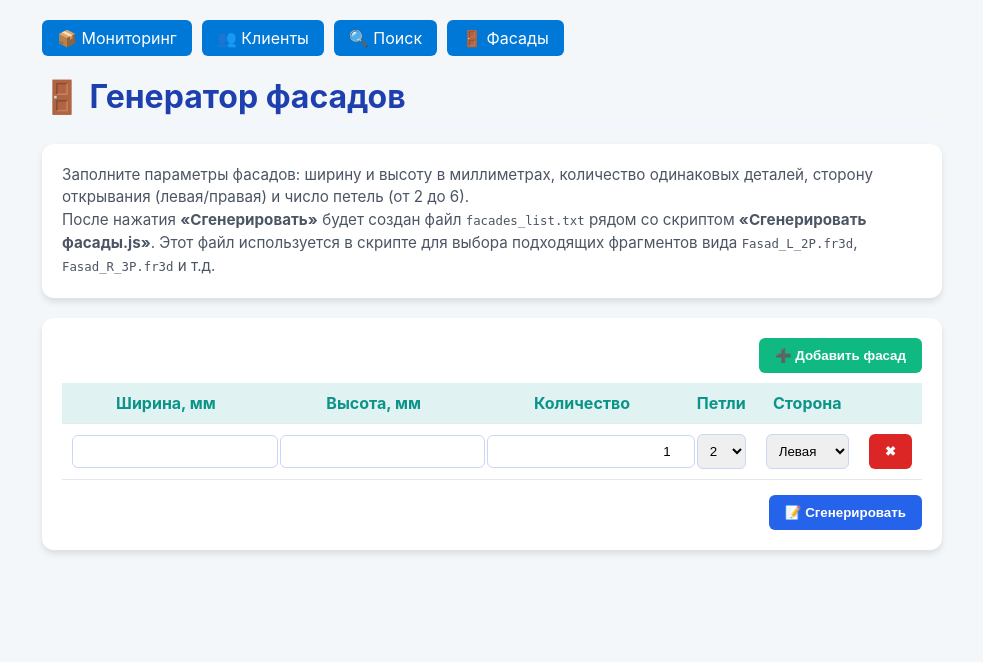
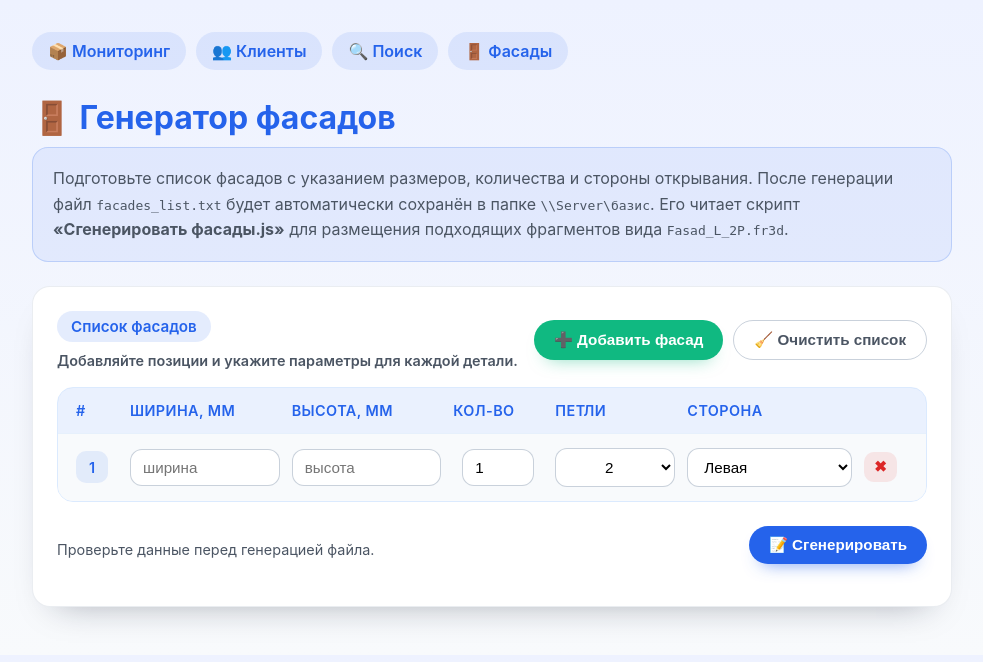
Before and after one commit to evgexa42/Bazis, a Flask app: template templates/fasades.html in a window 1280 px wide. Shown: the top 662 px of the page, without its empty margins (148-1131 px from the left). Run offline with Flask 3, Linux system fonts and the light colour scheme; the template is opened without the code that fills it, so the values that code supplies are empty.

Commit message:
Генерация фасадов
+ изменение fasads.html

```diff
--- a/app.py
+++ b/app.py
@@ -16,7 +16,8 @@ FOLDER_PATH = r"\\SERVER\homag\ПРИСАДКА КЛИЕНТА"  # Путь к
 TELEGRAM_TOKEN = "8367286754:AAGg6IlGCR7Cqz1gukXQuNvByImFp37Z17U"
 CHAT_ID = "703087159"
 CLIENTS_FILE = os.path.join(BASE_DIR, "clients.json")
-FACADES_FILE = os.path.join(BASE_DIR, "facades_list.txt")
+FACADES_DIR = r"\\Server\базис"
+FACADES_FILE = os.path.join(FACADES_DIR, "facades_list.txt")
 
 # === Flask и Telegram ===
 app = Flask(__name__, template_folder=TEMPLATES_DIR)
--- a/templates/fasades.html
+++ b/templates/fasades.html
@@ -5,167 +5,422 @@
 <meta name="viewport" content="width=device-width, initial-scale=1.0">
 <title>Фасады</title>
 <style>
+  :root {
+    color-scheme: light;
+    font-family: 'Inter', 'Segoe UI', system-ui, -apple-system, sans-serif;
+    --primary: #2563eb;
+    --primary-hover: #1d4ed8;
+    --accent: #10b981;
+    --accent-hover: #059669;
+    --danger: #dc2626;
+    --danger-hover: #b91c1c;
+    --surface: #ffffff;
+    --surface-muted: #f1f5f9;
+    --border: #dbeafe;
+    --text-muted: #4b5563;
+  }
+
+  * {
+    box-sizing: border-box;
+  }
+
   body {
-        font-family: 'Inter', Arial, sans-serif;
-        padding: 20px;
-        background: #f4f7f9;
-        color: #333;
-        max-width: 900px;
+    margin: 0;
+    background: linear-gradient(180deg, #eef2ff 0%, #f8fafc 100%);
+    color: #0f172a;
+  }
+
+  .page {
+    max-width: 960px;
     margin: 0 auto;
-        border-radius: 12px;
+    padding: 32px 20px 48px;
   }
+
+  .top-menu {
+    display: flex;
+    gap: 10px;
+    flex-wrap: wrap;
+    margin-bottom: 28px;
+  }
+
+  .top-menu a {
+    text-decoration: none;
+    background: rgba(37, 99, 235, 0.1);
+    color: var(--primary);
+    padding: 9px 16px;
+    border-radius: 999px;
+    font-weight: 600;
+    transition: all 0.25s ease;
+  }
+
+  .top-menu a:hover {
+    background: var(--primary);
+    color: #fff;
+    transform: translateY(-1px);
+  }
+
+  .page-header {
+    margin-bottom: 24px;
+  }
+
   h1 {
-        margin-bottom: 10px;
-        color: #1e40af;
-        border-bottom: 2px solid #eff6ff;
-        padding-bottom: 10px;
+    margin: 0 0 10px;
+    font-size: 2rem;
+    color: var(--primary);
   }
-    .top-menu {
-        margin-bottom: 20px;
+
+  .description {
+    margin: 0;
+    padding: 18px 20px;
+    background: rgba(37, 99, 235, 0.08);
+    border: 1px solid rgba(37, 99, 235, 0.2);
+    border-radius: 16px;
+    line-height: 1.6;
+    color: var(--text-muted);
+  }
+
+  .card {
+    background: var(--surface);
+    border-radius: 18px;
+    padding: 24px;
+    box-shadow: 0 18px 35px -24px rgba(15, 23, 42, 0.4);
+    border: 1px solid rgba(148, 163, 184, 0.2);
+  }
+
+  .card + .card {
+    margin-top: 20px;
+  }
+
+  .panel-header {
+    display: flex;
+    justify-content: space-between;
+    align-items: center;
+    gap: 16px;
+    margin-bottom: 18px;
+    flex-wrap: wrap;
+  }
+
+  .panel-title {
+    font-size: 1.1rem;
+    font-weight: 600;
+    color: #1e293b;
+  }
+
+  .badge {
+    display: inline-flex;
+    align-items: center;
+    gap: 8px;
+    padding: 6px 14px;
+    background: rgba(37, 99, 235, 0.12);
+    color: var(--primary);
+    border-radius: 999px;
+    font-size: 0.95rem;
+    font-weight: 600;
+  }
+
+  .actions {
     display: flex;
     gap: 10px;
     flex-wrap: wrap;
   }
-    .top-menu a {
-        text-decoration: none;
-        background: #0078d7;
-        color: white;
-        padding: 8px 15px;
-        border-radius: 6px;
-        transition: background 0.3s;
-    }
-    .top-menu a:hover { background: #005fa3; }
-    .section {
-        background: #fff;
-        padding: 20px;
-        border-radius: 12px;
-        box-shadow: 0 4px 6px rgba(0,0,0,0.1);
-        margin-bottom: 20px;
-    }
-    table {
-        width: 100%;
-        border-collapse: separate;
-        border-spacing: 0;
-    }
-    th, td {
-        padding: 10px;
-        border-bottom: 1px solid #e5e7eb;
-        text-align: center;
-    }
-    th {
-        background: #e0f2f1;
-        color: #0d9488;
-        font-weight: bold;
-    }
-    input[type="number"] {
-        width: 100%;
-        padding: 8px;
-        border: 1px solid #cbd5f5;
-        border-radius: 6px;
-        text-align: right;
-    }
-    select {
-        width: 100%;
-        padding: 8px;
-        border: 1px solid #cbd5f5;
-        border-radius: 6px;
-    }
+
   button {
     cursor: pointer;
     border: none;
-        border-radius: 6px;
-        padding: 10px 16px;
+    border-radius: 999px;
+    padding: 10px 20px;
     font-weight: 600;
-        transition: background 0.3s, transform 0.1s;
+    transition: transform 0.15s ease, box-shadow 0.15s ease, background 0.2s ease;
+    font-size: 0.95rem;
   }
+
+  button:focus {
+    outline: 3px solid rgba(37, 99, 235, 0.25);
+    outline-offset: 2px;
+  }
+
   .btn-primary {
-        background: #2563eb;
+    background: var(--primary);
     color: #fff;
+    box-shadow: 0 10px 18px -12px rgba(37, 99, 235, 0.8);
   }
-    .btn-primary:hover { background: #1d4ed8; transform: translateY(-1px); }
+
+  .btn-primary:hover {
+    background: var(--primary-hover);
+    transform: translateY(-1px);
+  }
+
   .btn-secondary {
-        background: #10b981;
+    background: var(--accent);
     color: #fff;
+    box-shadow: 0 10px 18px -12px rgba(16, 185, 129, 0.6);
   }
-    .btn-secondary:hover { background: #059669; transform: translateY(-1px); }
+
+  .btn-secondary:hover {
+    background: var(--accent-hover);
+    transform: translateY(-1px);
+  }
+
+  .btn-outline {
+    background: transparent;
+    color: var(--text-muted);
+    border: 1px solid rgba(148, 163, 184, 0.5);
+  }
+
+  .btn-outline:hover {
+    border-color: var(--danger);
+    color: var(--danger);
+  }
+
   .btn-danger {
-        background: #dc2626;
-        color: #fff;
+    background: rgba(220, 38, 38, 0.1);
+    color: var(--danger);
+    border-radius: 10px;
+    padding: 6px 10px;
+    box-shadow: none;
   }
-    .btn-danger:hover { background: #b91c1c; }
-    .actions {
+
+  .btn-danger:hover {
+    background: rgba(220, 38, 38, 0.18);
+    color: var(--danger-hover);
+  }
+
+  .grid-wrapper {
+    border: 1px solid var(--border);
+    border-radius: 16px;
+    overflow: hidden;
+    background: #fbfdff;
+  }
+
+  .facade-grid {
+    display: grid;
+    grid-template-columns: 42px minmax(90px, 1fr) minmax(90px, 1fr) minmax(68px, 90px) minmax(90px, 120px) minmax(120px, 1.1fr) 44px;
+    gap: 12px;
+    align-items: center;
+    padding: 14px 18px;
+  }
+
+  .facade-header {
+    background: rgba(37, 99, 235, 0.08);
+    color: var(--primary);
+    font-weight: 600;
+    font-size: 0.9rem;
+    text-transform: uppercase;
+    letter-spacing: 0.03em;
+  }
+
+  .facade-row {
+    border-top: 1px solid rgba(219, 234, 254, 0.6);
+    position: relative;
+  }
+
+  .facade-row:nth-child(odd) {
+    background: rgba(248, 250, 252, 0.9);
+  }
+
+  .facade-row:hover {
+    background: rgba(226, 232, 240, 0.6);
+  }
+
+  .row-index {
+    width: 32px;
+    height: 32px;
+    border-radius: 10px;
+    background: rgba(37, 99, 235, 0.1);
     display: flex;
-        gap: 10px;
-        justify-content: flex-end;
-        flex-wrap: wrap;
+    align-items: center;
+    justify-content: center;
+    font-weight: 600;
+    color: var(--primary);
+    font-size: 0.9rem;
   }
-    .hint {
-        font-size: 0.95em;
-        color: #4b5563;
+
+  input[type="number"],
+  select {
+    width: 100%;
+    padding: 9px 12px;
+    border-radius: 12px;
+    border: 1px solid rgba(148, 163, 184, 0.5);
+    font-size: 0.95rem;
+    background: #fff;
+    transition: border-color 0.2s ease, box-shadow 0.2s ease;
+  }
+
+  input[type="number"]:focus,
+  select:focus {
+    border-color: var(--primary);
+    box-shadow: 0 0 0 4px rgba(37, 99, 235, 0.15);
+    outline: none;
+  }
+
+  input[type="number"]::-webkit-inner-spin-button,
+  input[type="number"]::-webkit-outer-spin-button {
+    height: 22px;
+  }
+
+  .quantity-input {
+    max-width: 72px;
+    justify-self: center;
+  }
+
+  .hinges-select {
+    min-width: 90px;
+    text-align: center;
+  }
+
+  .status {
+    margin-top: 18px;
+    padding: 14px 16px;
+    border-radius: 14px;
+    font-weight: 500;
+    display: none;
     line-height: 1.5;
   }
-    .status {
-        margin-top: 15px;
-        padding: 12px;
-        border-radius: 8px;
-        font-weight: 500;
+
+  .status.success {
+    background: rgba(22, 101, 52, 0.12);
+    color: #166534;
+    display: block;
+    border: 1px solid rgba(134, 239, 172, 0.6);
+  }
+
+  .status.error {
+    background: rgba(220, 38, 38, 0.12);
+    color: var(--danger);
+    display: block;
+    border: 1px solid rgba(248, 113, 113, 0.5);
+  }
+
+  .status a {
+    color: inherit;
+    font-weight: 600;
+  }
+
+  .hint {
+    margin-top: 10px;
+    color: var(--text-muted);
+    font-size: 0.9rem;
+  }
+
+  @media (max-width: 880px) {
+    .facade-grid {
+      grid-template-columns: 36px minmax(80px, 1fr) minmax(80px, 1fr) minmax(68px, 90px) minmax(80px, 110px) minmax(110px, 1fr) 36px;
+      padding: 12px 14px;
+      gap: 10px;
+    }
+
+    .quantity-input {
+      max-width: 64px;
+    }
+  }
+
+  @media (max-width: 640px) {
+    .page {
+      padding: 20px 16px 40px;
+    }
+
+    h1 {
+      font-size: 1.6rem;
+    }
+
+    .facade-grid {
+      grid-template-columns: repeat(2, 1fr);
+      grid-template-areas:
+        "index index"
+        "width height"
+        "count hinges"
+        "side side"
+        "remove remove";
+    }
+
+    .facade-header {
       display: none;
     }
-    .status.success {
-        background: #dcfce7;
-        color: #166534;
-        display: block;
+
+    .facade-row {
+      border-top: 1px solid rgba(219, 234, 254, 0.9);
+      gap: 12px;
     }
-    .status.error {
-        background: #fee2e2;
-        color: #b91c1c;
-        display: block;
+
+    .facade-row .row-index {
+      grid-area: index;
+      justify-self: start;
+    }
+
+    .facade-row [data-field="width"] { grid-area: width; }
+    .facade-row [data-field="height"] { grid-area: height; }
+    .facade-row [data-field="count"] { grid-area: count; }
+    .facade-row [data-field="hinges"] { grid-area: hinges; }
+    .facade-row [data-field="side"] { grid-area: side; }
+    .facade-row .remove-btn { grid-area: remove; justify-self: end; }
   }
 </style>
 </head>
 <body>
-<div class="top-menu">
+<div class="page">
+  <nav class="top-menu">
     <a href="/">📦 Мониторинг</a>
     <a href="/clients">👥 Клиенты</a>
     <a href="/search">🔍 Поиск</a>
     <a href="/facades">🚪 Фасады</a>
+  </nav>
+
+  <header class="page-header">
+    <h1>🚪 Генератор фасадов</h1>
+    <p class="description">
+      Подготовьте список фасадов с указанием размеров, количества и стороны открывания.
+      После генерации файл <code>facades_list.txt</code> будет автоматически сохранён в папке
+      <code>\\Server\базис</code>. Его читает скрипт <b>«Сгенерировать фасады.js»</b> для размещения
+      подходящих фрагментов вида <code>Fasad_L_2P.fr3d</code>.
+    </p>
+  </header>
+
+  <section class="card">
+    <div class="panel-header">
+      <div class="panel-title">
+        <span class="badge">Список фасадов</span>
+        <div class="hint">Добавляйте позиции и укажите параметры для каждой детали.</div>
+      </div>
+      <div class="actions">
+        <button id="addRow" type="button" class="btn-secondary">➕ Добавить фасад</button>
+        <button id="clearAll" type="button" class="btn-outline">🧹 Очистить список</button>
+      </div>
     </div>
 
-<h1>🚪 Генератор фасадов</h1>
-<p class="hint section">
-    Заполните параметры фасадов: ширину и высоту в миллиметрах, количество одинаковых деталей,
-    сторону открывания (левая/правая) и число петель (от 2 до 6).<br>
-    После нажатия <b>«Сгенерировать»</b> будет создан файл <code>facades_list.txt</code> рядом со скриптом
-    <b>«Сгенерировать фасады.js»</b>. Этот файл используется в скрипте для выбора подходящих
-    фрагментов вида <code>Fasad_L_2P.fr3d</code>, <code>Fasad_R_3P.fr3d</code> и т.д.
-</p>
+    <div class="grid-wrapper">
+      <div class="facade-header facade-grid">
+        <div>#</div>
+        <div>Ширина, мм</div>
+        <div>Высота, мм</div>
+        <div>Кол-во</div>
+        <div>Петли</div>
+        <div>Сторона</div>
+        <div></div>
+      </div>
+      <div id="facadeList"></div>
+    </div>
 
-<div class="section">
-  <div class="actions" style="margin-bottom: 10px;">
-    <button id="addRow" type="button" class="btn-secondary">➕ Добавить фасад</button>
-  </div>
-  <div class="table-wrapper">
-    <table>
-      <thead>
-        <tr>
-          <th>Ширина, мм</th>
-          <th>Высота, мм</th>
-          <th>Количество</th>
-          <th>Петли</th>
-          <th>Сторона</th>
-          <th></th>
-        </tr>
-      </thead>
-      <tbody id="facadeRows"></tbody>
-    </table>
-  </div>
-  <div class="actions" style="margin-top: 15px;">
+    <div class="panel-header" style="margin-top: 24px;">
+      <div class="hint">Проверьте данные перед генерацией файла.</div>
+      <div class="actions">
         <button id="generate" type="button" class="btn-primary">📝 Сгенерировать</button>
       </div>
+    </div>
+
     <div id="status" class="status"></div>
+  </section>
 </div>
 
 <script>
+function createNumberInput(min, placeholder, value = '') {
+  const input = document.createElement('input');
+  input.type = 'number';
+  input.min = String(min);
+  input.placeholder = placeholder;
+  input.value = value;
+  return input;
+}
+
 function createSelect(options, selected) {
   const select = document.createElement('select');
   options.forEach(opt => {
@@ -178,32 +433,39 @@ function createSelect(options, selected) {
   return select;
 }
 
+function updateRowNumbers() {
+  const rows = document.querySelectorAll('.facade-row');
+  rows.forEach((row, index) => {
+    const indexEl = row.querySelector('.row-index');
+    if (indexEl) {
+      indexEl.textContent = index + 1;
+    }
+  });
+}
+
 function addRow(data = {}) {
-  const tbody = document.getElementById('facadeRows');
-  const tr = document.createElement('tr');
+  const list = document.getElementById('facadeList');
 
-  const widthTd = document.createElement('td');
-  const widthInput = document.createElement('input');
-  widthInput.type = 'number';
-  widthInput.min = '1';
-  widthInput.value = data.width || '';
-  widthTd.appendChild(widthInput);
+  const row = document.createElement('div');
+  row.className = 'facade-row facade-grid';
 
-  const heightTd = document.createElement('td');
-  const heightInput = document.createElement('input');
-  heightInput.type = 'number';
-  heightInput.min = '1';
-  heightInput.value = data.height || '';
-  heightTd.appendChild(heightInput);
+  const indexEl = document.createElement('div');
+  indexEl.className = 'row-index';
+  row.appendChild(indexEl);
 
-  const countTd = document.createElement('td');
-  const countInput = document.createElement('input');
-  countInput.type = 'number';
-  countInput.min = '1';
-  countInput.value = data.count || '1';
-  countTd.appendChild(countInput);
+  const widthInput = createNumberInput(1, 'ширина', data.width || '');
+  widthInput.dataset.field = 'width';
+  row.appendChild(widthInput);
 
-  const hingesTd = document.createElement('td');
+  const heightInput = createNumberInput(1, 'высота', data.height || '');
+  heightInput.dataset.field = 'height';
+  row.appendChild(heightInput);
+
+  const countInput = createNumberInput(1, 'кол-во', data.count || '1');
+  countInput.classList.add('quantity-input');
+  countInput.dataset.field = 'count';
+  row.appendChild(countInput);
+
   const hingesSelect = createSelect([
     { value: '2', label: '2' },
     { value: '3', label: '3' },
@@ -211,41 +473,48 @@ function addRow(data = {}) {
     { value: '5', label: '5' },
     { value: '6', label: '6' }
   ], data.hinges || '2');
-  hingesTd.appendChild(hingesSelect);
+  hingesSelect.classList.add('hinges-select');
+  hingesSelect.dataset.field = 'hinges';
+  row.appendChild(hingesSelect);
 
-  const sideTd = document.createElement('td');
   const sideSelect = createSelect([
     { value: 'left', label: 'Левая' },
     { value: 'right', label: 'Правая' }
   ], data.side || 'left');
-  sideTd.appendChild(sideSelect);
+  sideSelect.dataset.field = 'side';
+  row.appendChild(sideSelect);
 
-  const removeTd = document.createElement('td');
+  const removeWrapper = document.createElement('div');
   const removeBtn = document.createElement('button');
   removeBtn.type = 'button';
-  removeBtn.className = 'btn-danger';
+  removeBtn.className = 'btn-danger remove-btn';
   removeBtn.textContent = '✖';
   removeBtn.title = 'Удалить строку';
-  removeBtn.addEventListener('click', () => tr.remove());
-  removeTd.appendChild(removeBtn);
+  removeBtn.addEventListener('click', () => {
+    row.remove();
+    updateRowNumbers();
+  });
+  removeWrapper.appendChild(removeBtn);
+  row.appendChild(removeWrapper);
 
-  tr.appendChild(widthTd);
-  tr.appendChild(heightTd);
-  tr.appendChild(countTd);
-  tr.appendChild(hingesTd);
-  tr.appendChild(sideTd);
-  tr.appendChild(removeTd);
-  tbody.appendChild(tr);
+  list.appendChild(row);
+  updateRowNumbers();
 }
 
 function gatherItems() {
-  const rows = document.querySelectorAll('#facadeRows tr');
+  const rows = document.querySelectorAll('.facade-row');
   const items = [];
+
   rows.forEach(row => {
-    const inputs = row.querySelectorAll('input, select');
-    if (inputs.length !== 5) return;
-    const [width, height, count, hinges, side] = inputs;
+    const width = row.querySelector('[data-field="width"]');
+    const height = row.querySelector('[data-field="height"]');
+    const count = row.querySelector('[data-field="count"]');
+    const hinges = row.querySelector('[data-field="hinges"]');
+    const side = row.querySelector('[data-field="side"]');
+
+    if (!width || !height || !count || !hinges || !side) return;
     if (!width.value && !height.value && !count.value) return;
+
     items.push({
       width: width.value,
       height: height.value,
@@ -254,6 +523,7 @@ function gatherItems() {
       side: side.value
     });
   });
+
   return items;
 }
 
@@ -269,7 +539,21 @@ function clearStatus() {
   status.className = 'status';
 }
 
-document.getElementById('addRow').addEventListener('click', () => addRow());
+function resetForm() {
+  document.getElementById('facadeList').innerHTML = '';
+  addRow();
+  updateRowNumbers();
+}
+
+document.getElementById('addRow').addEventListener('click', () => {
+  clearStatus();
+  addRow();
+});
+
+document.getElementById('clearAll').addEventListener('click', () => {
+  clearStatus();
+  resetForm();
+});
 
 document.getElementById('generate').addEventListener('click', () => {
   clearStatus();
@@ -293,14 +577,15 @@ document.getElementById('generate').addEventListener('click', () => {
       return data;
     })
     .then(data => {
-      setStatus(`Файл ${data.file} успешно создан.`, 'success');
+      const folder = data.folder ? `в папке ${data.folder}` : 'в заданной папке';
+      setStatus(`Файл ${data.file} успешно создан ${folder}.`, 'success');
     })
     .catch(error => {
       setStatus(error.message, 'error');
     });
 });
 
-addRow();
+resetForm();
 </script>
 </body>
 </html>
```
Also changed, not shown: Сгенерировать фасады.js (+14 -7 lines). Lines whose indentation alone changed are shown as unchanged.
